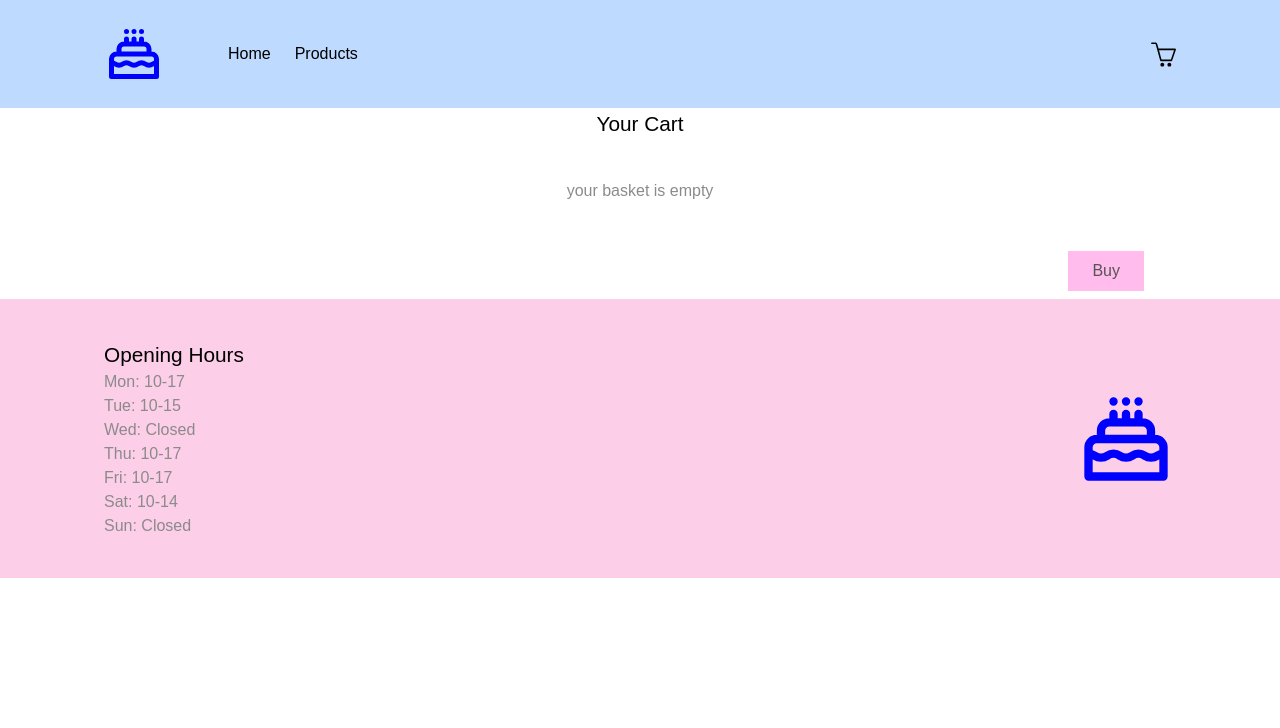
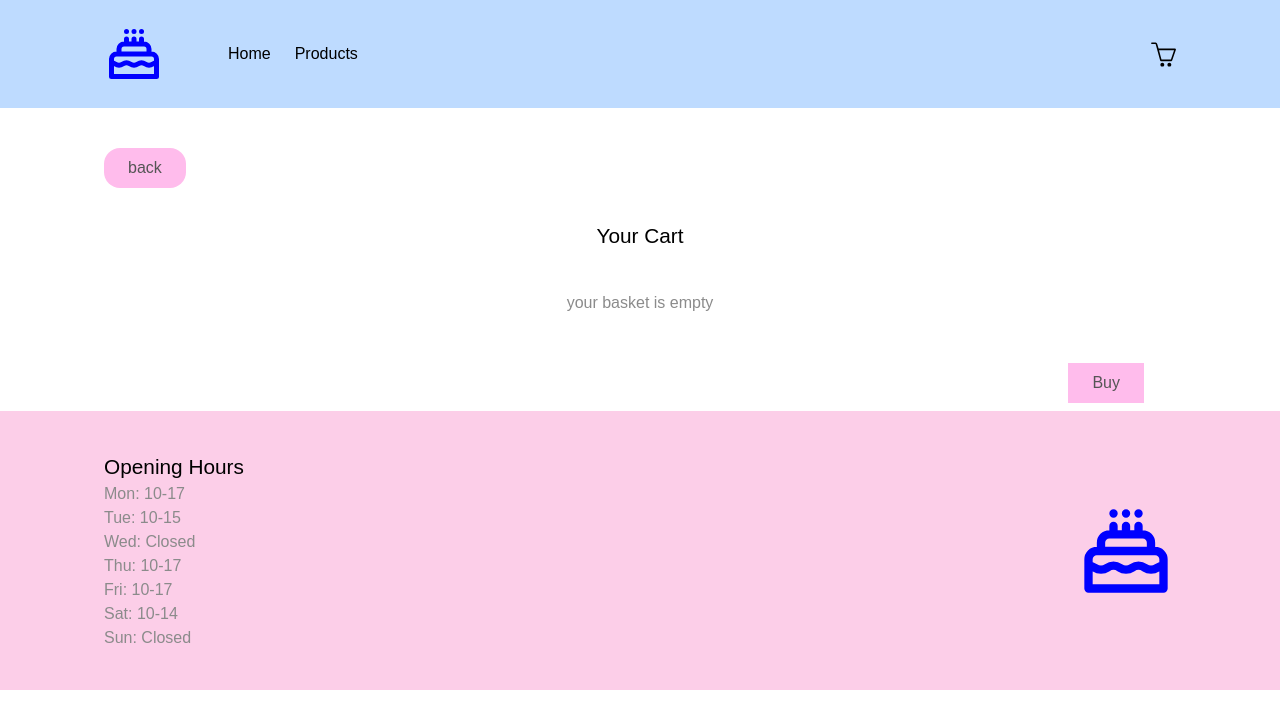
Before and after one commit to simpleshopp/simpleshop, a Next.js app: page /payment in a window 1280 px wide. Shown: the top 728 px of the page. Built offline with nearby package versions, Linux system fonts and the light colour scheme.

Commit message:
Add BackButton component to Payment page layout

```diff
--- a/src/app/(routes)/payment/page.js
+++ b/src/app/(routes)/payment/page.js
@@ -1,11 +1,13 @@
 import Navigation from "@/components/layout/Navigation";
 import Footer from "@/components/layout/Footer";
 import CheckOutCard from "@/components/cards/CheckOutCard";
+import BackButton from "@/components/ui/BackButton";
 
 export default function Payment({ searchParams }) {
   return (
     <>
       <Navigation />
+      <BackButton />
       <div className="grid px-26">
         <CheckOutCard />
       </div>
```
